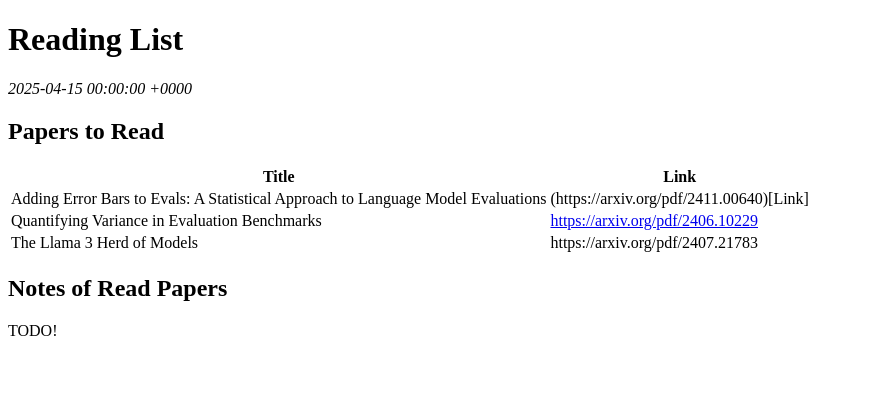
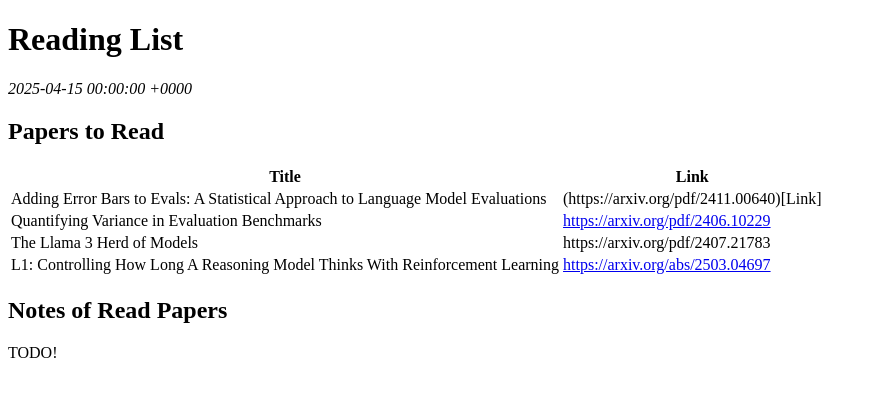
Before and after one commit to afrozenator/afrozenator.github.io, a Jekyll site: the page built from _posts/2025-04-15-reading-list.md, in a window 1280 px wide. Shown: the top 397 px of the page, without its empty margins (0-876 px from the left). Built offline with Jekyll 4.4.1, drawn with Linux system fonts in a browser that asks for light colours.

Commit message:
testing links

```diff
--- a/_posts/2025-04-15-reading-list.md
+++ b/_posts/2025-04-15-reading-list.md
@@ -6,11 +6,13 @@ date: 2025-04-15
 
 ## Papers to Read
 
+
 | Title | Link |
 | ---  | --- |
 | Adding Error Bars to Evals: A Statistical Approach to Language Model Evaluations | (https://arxiv.org/pdf/2411.00640)[Link] |
 | Quantifying Variance in Evaluation Benchmarks | [https://arxiv.org/pdf/2406.10229](Link) |
 | The Llama 3 Herd of Models | https://arxiv.org/pdf/2407.21783 |
+| L1: Controlling How Long A Reasoning Model Thinks With Reinforcement Learning | [https://arxiv.org/abs/2503.04697](Link) |
 
 
 ## Notes of Read Papers
```
